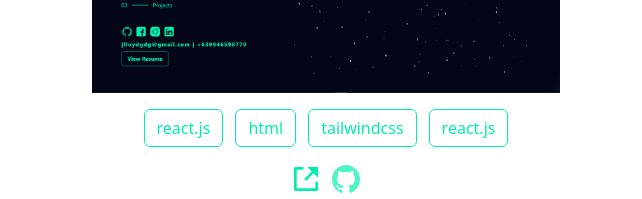
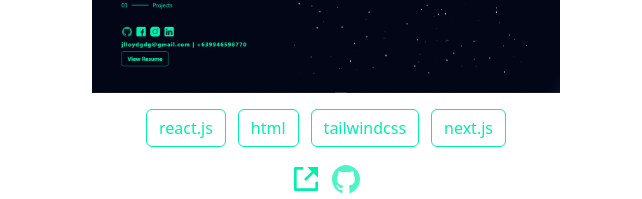
Before and after one commit to jllloydd/my-portfolio, a Next.js app: page / in a window 1280 px wide. Shown: the part 2038-2237 px from the top of the page, without its empty margins (572-1214 px from the left). Built offline with nearby package versions, Linux system fonts and the light colour scheme.

Commit message:
Fixed tech stack mistake for portfolio in projects section

```diff
--- a/src/app/components/ProjectsSection.jsx
+++ b/src/app/components/ProjectsSection.jsx
@@ -23,7 +23,7 @@ export default function ProjectsSection() {
       name: "Portfolio",
       description:
         "My personal portfolio website, created using Next.js, Tailwind CSS, and React.js.",
-      techStack: ["react.js", "html", "tailwindcss", "react.js"],
+      techStack: ["react.js", "html", "tailwindcss", "next.js"],
       images: [portfolio],
       link: "https://jlloydgdg.vercel.app/",
       github: "https://github.com/jllloydd/my-portfolio",
```
